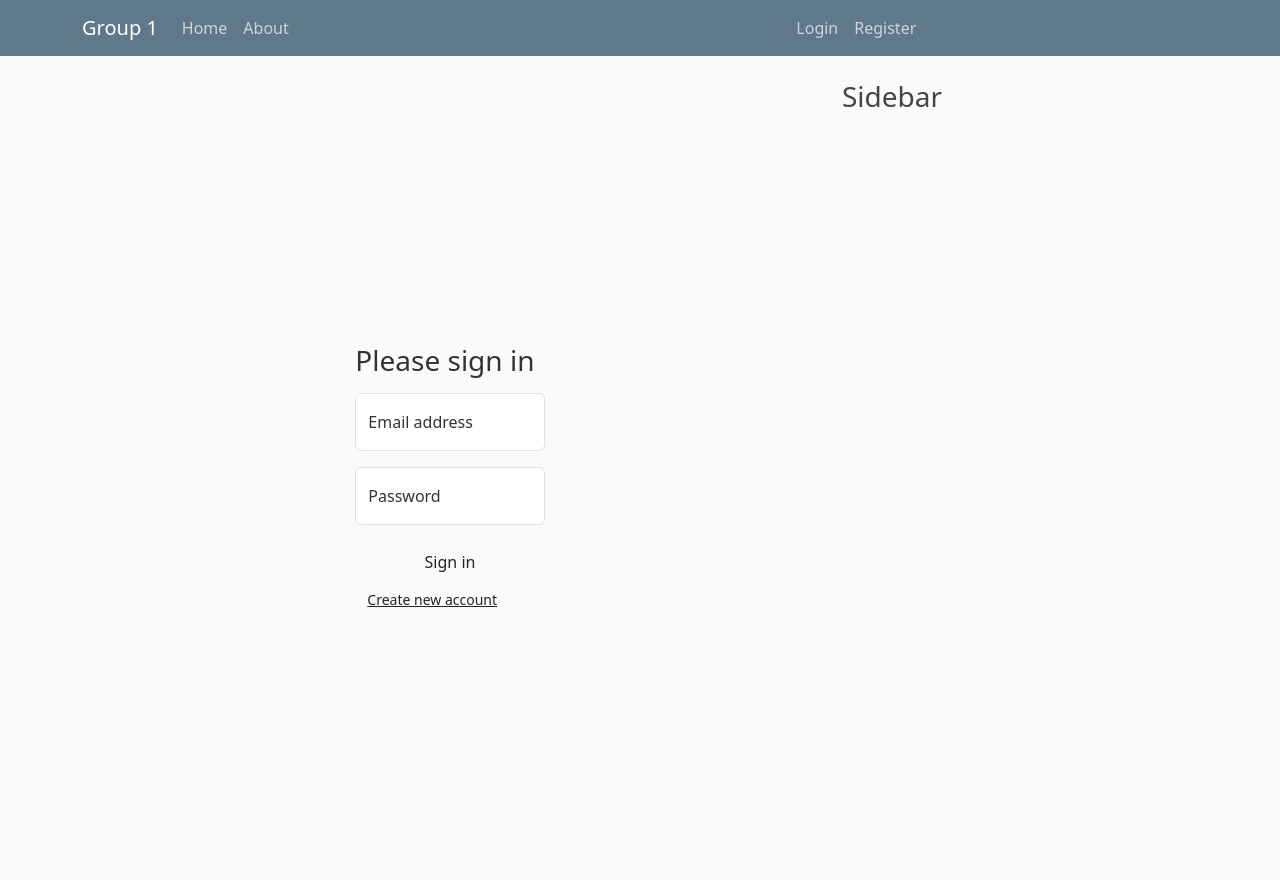
After one commit to GmGniap/practice_python, a Flask app: template Tutorials/flask_blog/blog/templates/login.html in a window 1280 px wide. The commit adds this page. Run offline with Flask 3, Linux system fonts and the light colour scheme; the template is opened without the code that fills it, so the values that code supplies are empty.

Commit message:
Flask-login done

```diff
--- a/Tutorials/flask_blog/forms.py
+++ b/Tutorials/flask_blog/blog/forms.py
@@ -5,8 +5,8 @@ from wtforms import StringField, PasswordField, SubmitField, BooleanField
 from wtforms.validators import DataRequired, Length, Email, EqualTo
 
 class RegistrationForm(FlaskForm):
-    username = StringField('Username', validators=[DataRequired(), Length(min=2, max=20)])
+    fullname = StringField('Fullname', validators=[DataRequired(), Length(min=2, max=20)])
     email = StringField('Email', validators=[DataRequired(), Email()])
     password = PasswordField('Password', validators=[DataRequired()])
-    confirm_password = PasswordField('Confirm Password', validators=[DataRequired(), EqualTo('password')])
+    # confirm_password = PasswordField('Confirm Password', validators=[DataRequired(), EqualTo('password')])
     submit = SubmitField('Sign Up')
--- a/Tutorials/flask_blog/templates/layout.html
+++ b/Tutorials/flask_blog/blog/templates/layout.html
@@ -20,21 +20,25 @@
     <header class="site-header">
         <nav class="navbar navbar-expand-md navbar-dark bg-steel fixed-top">
             <div class="container">
-                <a class="navbar-brand" href="#">Group 1</a>
+                <a class="navbar-brand mr-4" href="#">Group 1</a>
                 <button class="navbar-toggler" type="button" data-toggle="collapse" data-target="#navbarToggle" aria-controls="navbarToggle" aria-expanded="false" aria-label="Toggle navigation">
                     <span class="navbar-toggler-icon"></span>
                 </button>
                 <div class="collapse navbar-collapse" id="navbarToggle">
                     <!--Navbar Left side-->
-                    <div class="navbar-nav mr-auto">
+                    <div class="navbar-nav" style="width: 60%; float:left">
                         <a class= "nav-item nav-link" href="{{url_for('home')}}"> Home </a>
                         <a class= "nav-item nav-link" href="{{url_for('about')}}"> About </a>
                     </div>
 
                     <!--Navbar Right side-->
-                    <div class="navbar-nav">
-                        <a class= "nav-item nav-link" href="{{url_for('login')}}"> Login </a>
-                        <a class= "nav-item nav-link" href="{{url_for('register')}}"> Register </a>
+                    <div class="navbar-nav" style="width: 40%; float:right">
+                        {% if current_user.is_authenticated %}
+                        <a class= "nav-item nav-link" href="{{url_for('logout')}}"> Logout </a>
+                        {% else %}
+                            <a class= "nav-item nav-link" href="{{url_for('login')}}"> Login </a>
+                            <a class= "nav-item nav-link" href="{{url_for('register')}}"> Register </a>
+                        {% endif %}
                     </div>
                 </div>
             </div>
@@ -45,7 +49,15 @@
     <main role="main" class="container">
         <div class = "row">
             <div class="col-md-8">
-                Error Msg here!
+                {% with messages = get_flashed_messages(with_categories=true) %}
+                    {% if messages %}
+                        {% for category, message in messages %}
+                            <div class="alert alert-{{category}}">
+                                {{message}}
+                            </div>
+                        {% endfor %}
+                    {% endif %}
+                {% endwith %}
                 {% block content %}{% endblock %}
             </div>
 
--- /dev/null
+++ b/Tutorials/flask_blog/blog/templates/login.html
@@ -0,0 +1,37 @@
+{%extends "layout.html"%}
+{%block title%}Login{%endblock%}
+
+{%block content%}
+<div class="container " id="login">
+    <div class=" w-100 m-auto">
+        <div class="row ">
+            <div class="d-flex justify-content-center align-items-center min-vh-100">
+                <div class="col-md-4 col-10">
+                    <!-- //form login  -->
+                    <form action="#" method="POST" class="px-4 py-3 rounded-3 form-decoration" id="formLogin">
+                        <h1 class="h3 mb-3 fw-normal">Please sign in</h1>
+                        <div class="form-floating mb-3">
+                            <input id="email" name="email" type="email" class="form-control" id="floatingInput"
+                                placeholder="name@example.com">
+                            <label for="floatingInput">Email address</label>
+                        </div>
+                        <div class="form-floating mb-3">
+                            <input name="password" type="password" class="form-control" id="floatingPassword" placeholder="Password">
+                            <label for="floatingPassword">Password</label>
+                        </div>
+
+                        <button class="btn-decoration btn rounded-2 w-100 py-2" type="submit">Sign in</button>
+
+                        <button type="button" class="btn border-0 " id="toRegBtn"><small
+                                class="text-center d-block text-decoration-underline  link-hover">Create new
+                                account</small></button>
+
+                                <small id="loginNoti" class=" d-block m-2 d-none text-danger">This account doesn't exsit</small>
+                    </form>
+                </div>
+            </div>
+        </div>
+    </div>
+</div>
+
+{%endblock%}
--- a/Tutorials/flask_blog/main.py
+++ b/Tutorials/flask_blog/main.py
@@ -1,33 +1,5 @@
-from datetime import datetime
-from flask import Flask
-from flask_sqlalchemy import SQLAlchemy
-app = Flask(__name__)
 
-app.config['SECRET_KEY'] = '0e748eccc059ded6ce6e0d7cb3f6b302'   ## need for security (WTForms)
-app.config['SQLALCHEMY_DATABASE_URI'] = 'sqlite:///site.db'
-db = SQLAlchemy(app)
-import routes
-
-class User(db.Model):
-    id = db.Column(db.Integer, primary_key=True)
-    fullname = db.Column(db.String(25), nullable=False)
-    email = db.Column(db.String(120), unique=True, nullable=False)
-    img_file = db.Column(db.String(20), nullable=False, default='default.jpg')
-    password = db.Column(db.String(60), nullable=False)
-    posts = db.relationship('Post', backref='author', lazy=True)
-
-    def __repr__(self):
-        return f"User('{self.fullname}, '{self.email}')"
-
-class Post(db.Model):
-    id = db.Column(db.Integer, primary_key=True)
-    title = db.Column(db.String(100), nullable=False)
-    date_posted = db.Column(db.DateTime, nullable=False, default=datetime.utcnow)
-    content = db.Column(db.Text, nullable=False)
-    user_id = db.Column(db.Integer, db.ForeignKey('user.id'), nullable=False)
-
-    def __repr__(self):
-        return f"Post('{self.title}', '{self.date_posted}')"
+from blog import app
 
 if __name__ == "__main__":
     app.run(debug=True)     ## For security, need to change to debug=False before deploy.
```
Also changed, not shown: Tutorials/flask_blog/blog/__init__.py (added, +12 -0 lines), Tutorials/flask_blog/blog/models.py (added, +29 -0 lines), Tutorials/flask_blog/blog/routes.py (added, +66 -0 lines), Tutorials/flask_blog/blog/templates/register.html (renamed from Tutorials/flask_blog/templates/register.html, +20 -6 lines), Tutorials/flask_blog/requirements.txt (added, +179 -0 lines), Tutorials/flask_blog/routes.py (deleted, +0 -36 lines), Tutorials/flask_blog/blog/static/main.css (renamed from Tutorials/flask_blog/static/main.css), Tutorials/flask_blog/blog/templates/about.html (renamed from Tutorials/flask_blog/templates/about.html), Tutorials/flask_blog/blog/templates/home.html (renamed from Tutorials/flask_blog/templates/home.html).
